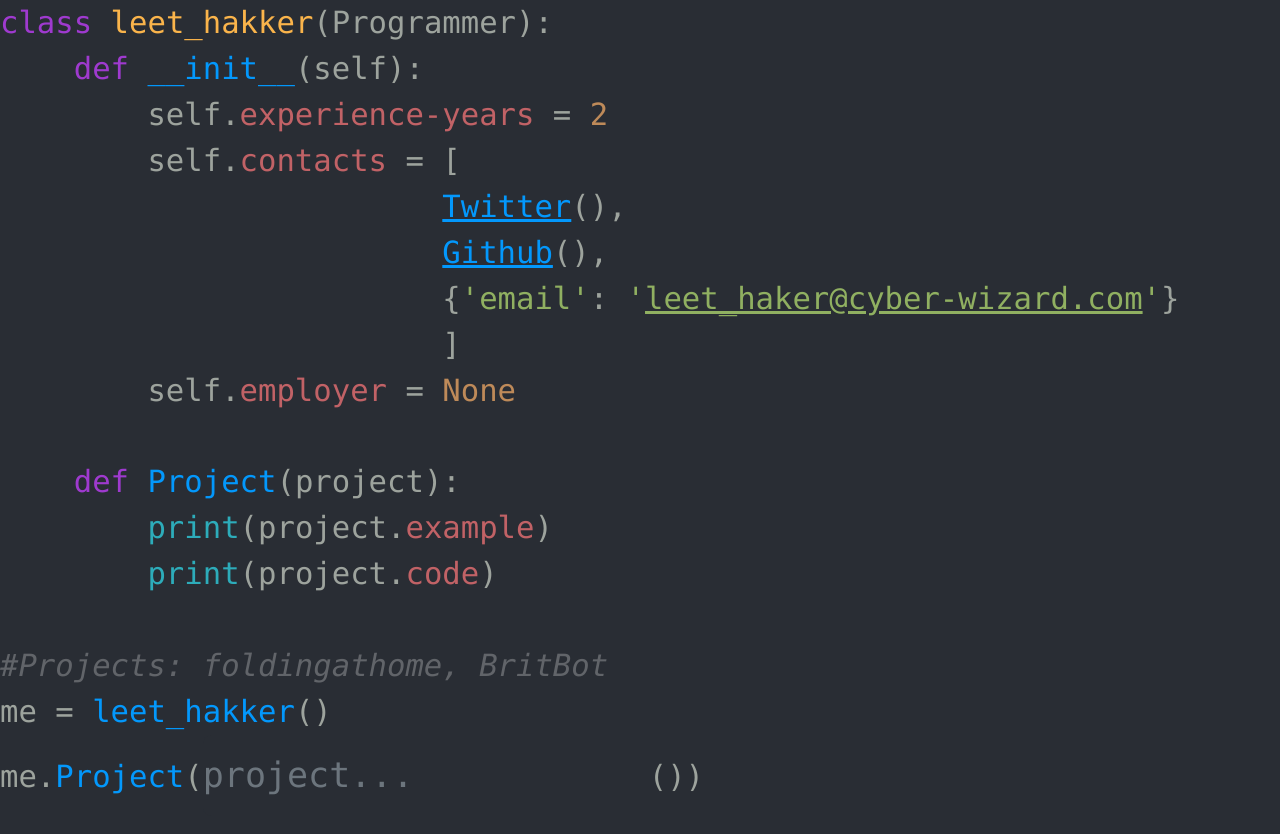
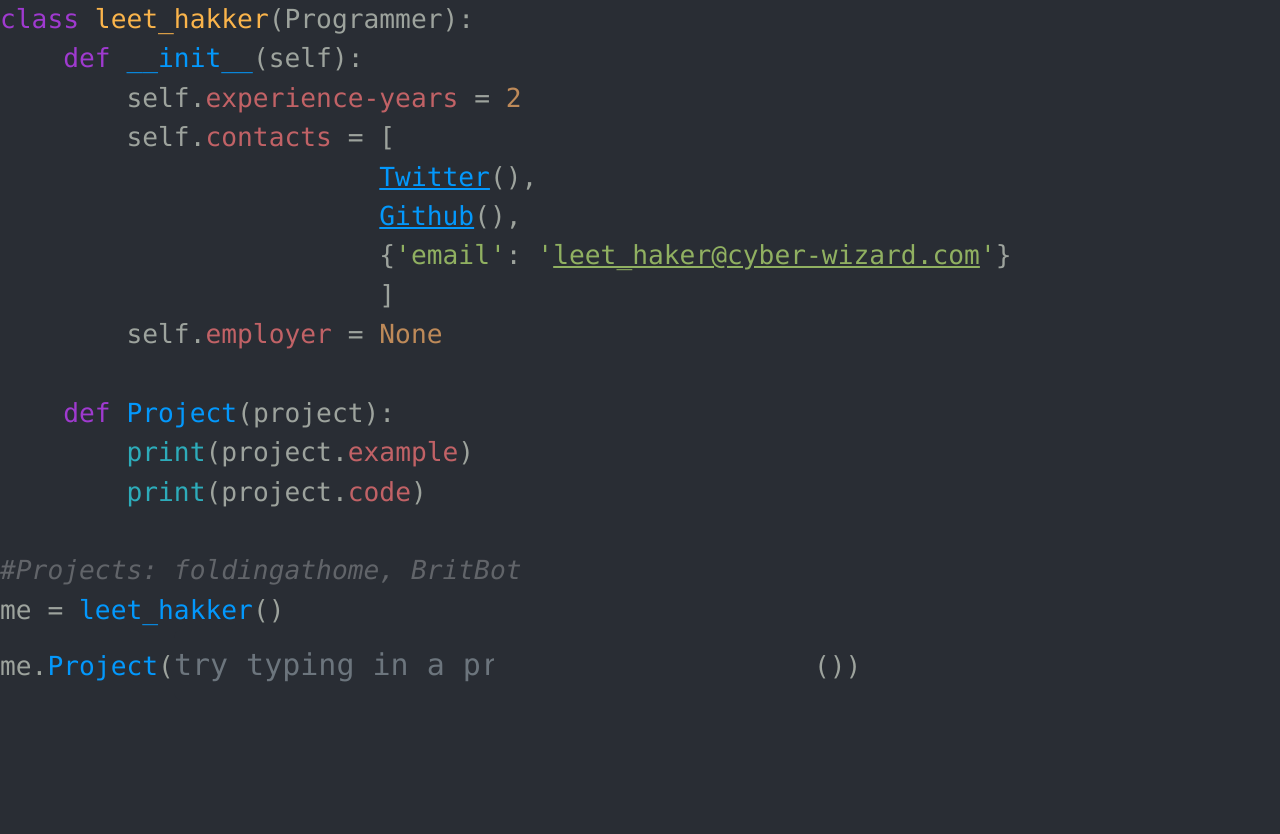
Before and after one commit to leet-hakker/leet-hakker.github.io, a plain HTML site: page index.html in a window 1280 px wide. After the commit the page ends 800 px from the top, so only its background shows below. Drawn offline with Linux system fonts and the light colour scheme.

Commit message:
I'm trying ok

```diff
--- a/css/style.css
+++ b/css/style.css
@@ -7,11 +7,13 @@ html {
 	background-color: var(--background-colour);
 	font-family: "Inconsolata", monospace;
 	color: #9da39d;
-	font-size: 35px;
+	font-size: 30px;
+	padding:0px;
 }
 
 pre {
   color: #9da39d;
+	padding: 0px;
 }
 
 input{
@@ -34,7 +36,7 @@ input {
 	color: #0398fc;
 	transition: none;
   box-shadow: none;
-  width: auto;
+	max-width: 50%;
 }
 
 .dropdown-menu {
@@ -43,12 +45,14 @@ input {
   border-radius: 0px;
   margin: 0px;
   padding: 0px;
+	z-index: 2;
 }
 
 .item {
   background: #292d34;
   padding: 0px;
   color: #9da39d;
+	z-index: 2;
 }
 
 li.item:hover{
--- a/index.html
+++ b/index.html
@@ -38,7 +38,7 @@
 
 <span class='comment'>#Projects: foldingathome, BritBot</span>
 me = <span class='func'>leet_hakker</span>()
-me.<span class='func'>Project</span>(<span class='func width-dynamic'><input class='autocomplete width-dynamic' placeholder='project...' type='text' id='project' onchange="changeProjectFunc(this.value)"><input class='width-dynamic' type='hidden' id='hidden-field'></input></input></span>())
+me.<span class='func'>Project</span>(<span class='func width-dynamic'><input class='autocomplete width-dynamic' placeholder='try typing in a project...' type='text' id='project' onchange="changeProjectFunc(this.value)"><input class='width-dynamic' type='hidden' id='hidden-field'></input></input></span>())
     </pre>
 
 
@@ -63,7 +63,7 @@ me.<span class='func'>Project</span>(<span class='func width-dynamic'><input cla
 
 <span class='comment'>#Projects: foldingathome, BritBot</span>
 me = <span class='func'>leet_hakker</span>()
-me.<span class='func'>Project</span>(<span class='func width-dynamic'><input class='autocomplete width-dynamic' placeholder='project...' type='text' id='project' onchange="changeProjectFunc(this.value)"><input class='width-dynamic' type='hidden' id='hidden-field'></input></input></span>())
+me.<span class='func'>Project</span>(<span class='func width-dynamic'><input class='autocomplete width-dynamic' placeholder='try typing in a project...' type='text' id='project' onchange="changeProjectFunc(this.value)"><input class='width-dynamic' type='hidden' id='hidden-field'></input></input></span>())
 </pre>
 
 
```
